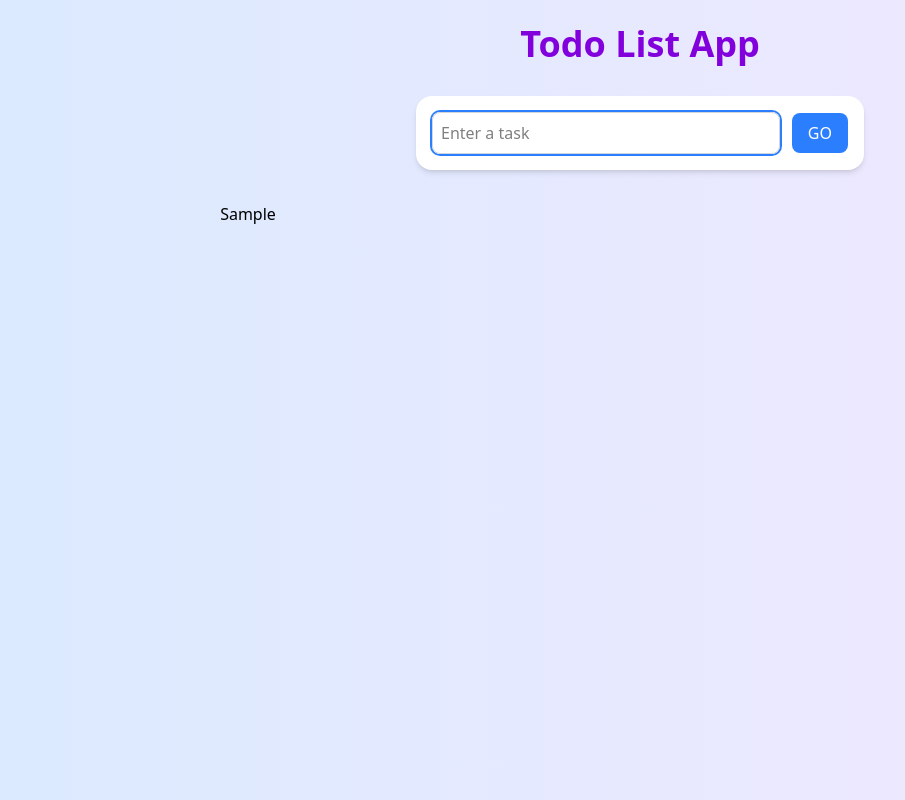
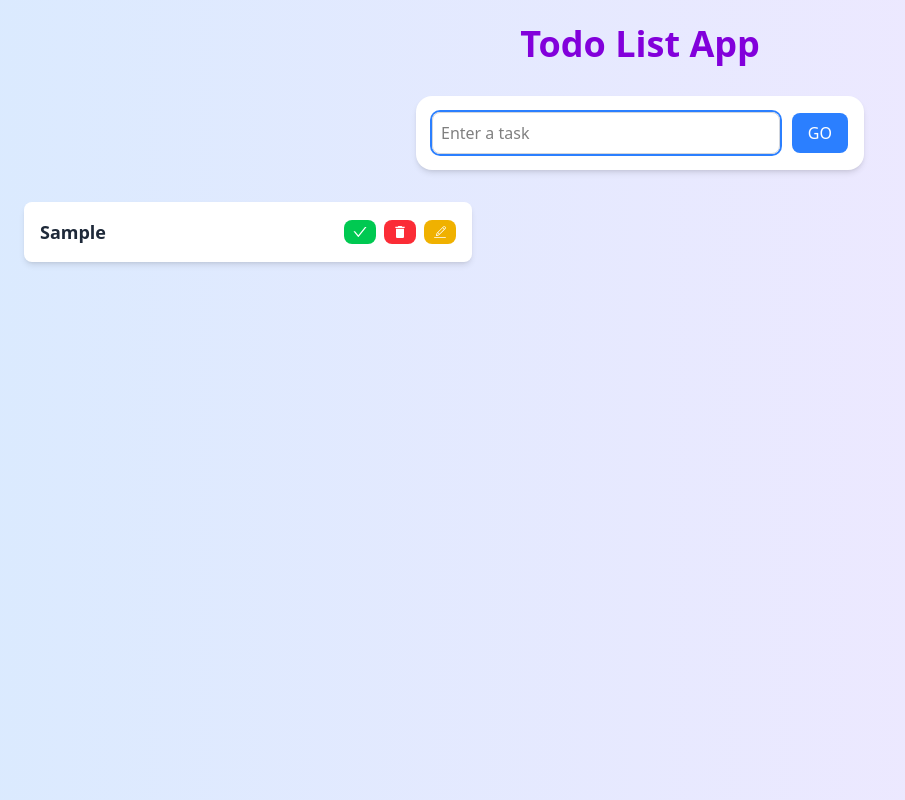
Before and after one commit to MogesBekele/typescript-tutor, a React (Vite) app in the folder typescript/: page / in a window 1280 px wide. Both pictures are taken after typing "Sample" into the empty fields and a click on the button "GO". Shown: the whole page, without its empty margins (0-905 px from the left). Built offline with nearby package versions, Linux system fonts and the light colour scheme.

Commit message:
add icon

```diff
--- a/typescript/src/component/SingleTodo.tsx
+++ b/typescript/src/component/SingleTodo.tsx
@@ -1,18 +1,52 @@
-import React from 'react'
-import { Todo } from '../Model'
-type Props={
-todo: Todo;
-todos: Todo[];
-setTodos: React.Dispatch<React.SetStateAction<Todo[]>>; // use this type for setState function
-}
+import React from "react";
+import { Todo } from "../Model";
+import { CiEdit } from "react-icons/ci";
+import { MdDelete } from "react-icons/md";
+import { AiOutlineCheck } from "react-icons/ai";
 
-const SingleTodo = ({todo, todos, setTodos}: Props) => {
+type Props = {
+  todo: Todo;
+  todos: Todo[];
+  setTodos: React.Dispatch<React.SetStateAction<Todo[]>>; // use this type for setState function
+};
+
+const SingleTodo = ({ todo, todos, setTodos }: Props) => {
+  const handleDelete = (id: number) => {
+    setTodos(todos.filter((t) => t.id !== id));
+  };
+
+  const toggleComplete = (id: number) => {
+    setTodos(todos.map((t) => (t.id === id ? { ...t, isDone: !t.isDone } : t)));
+  };
+
   return (
-  <form >
-    <span>{todo.todo}</span>
+    <div className="flex justify-between items-center bg-white p-4 rounded-lg shadow-md w-full mb-4">
+      <span
+        className={`text-lg font-semibold ${
+          todo.isDone ? "line-through text-gray-500" : "text-gray-800"
+        }`}
+      >
+        {todo.todo}
+      </span>
+      <div className="flex gap-2">
+        <button
+          onClick={() => toggleComplete(todo.id)}
+          className="bg-green-500 text-white px-2 py-1 rounded-lg hover:bg-green-600 transition duration-200"
+        >
+          <AiOutlineCheck />
+        </button>
+        <button
+          onClick={() => handleDelete(todo.id)}
+          className="bg-red-500 text-white px-2 py-1 rounded-lg hover:bg-red-600 transition duration-200"
+        >
+          <MdDelete />
+        </button>
+        <button className="bg-yellow-500 text-white px-2 py-1 rounded-lg hover:bg-yellow-600 transition duration-200">
+          <CiEdit />
+        </button>
+      </div>
+    </div>
+  );
+};
 
-  </form>
-  )
-}
-
-export default SingleTodo
+export default SingleTodo;
```
